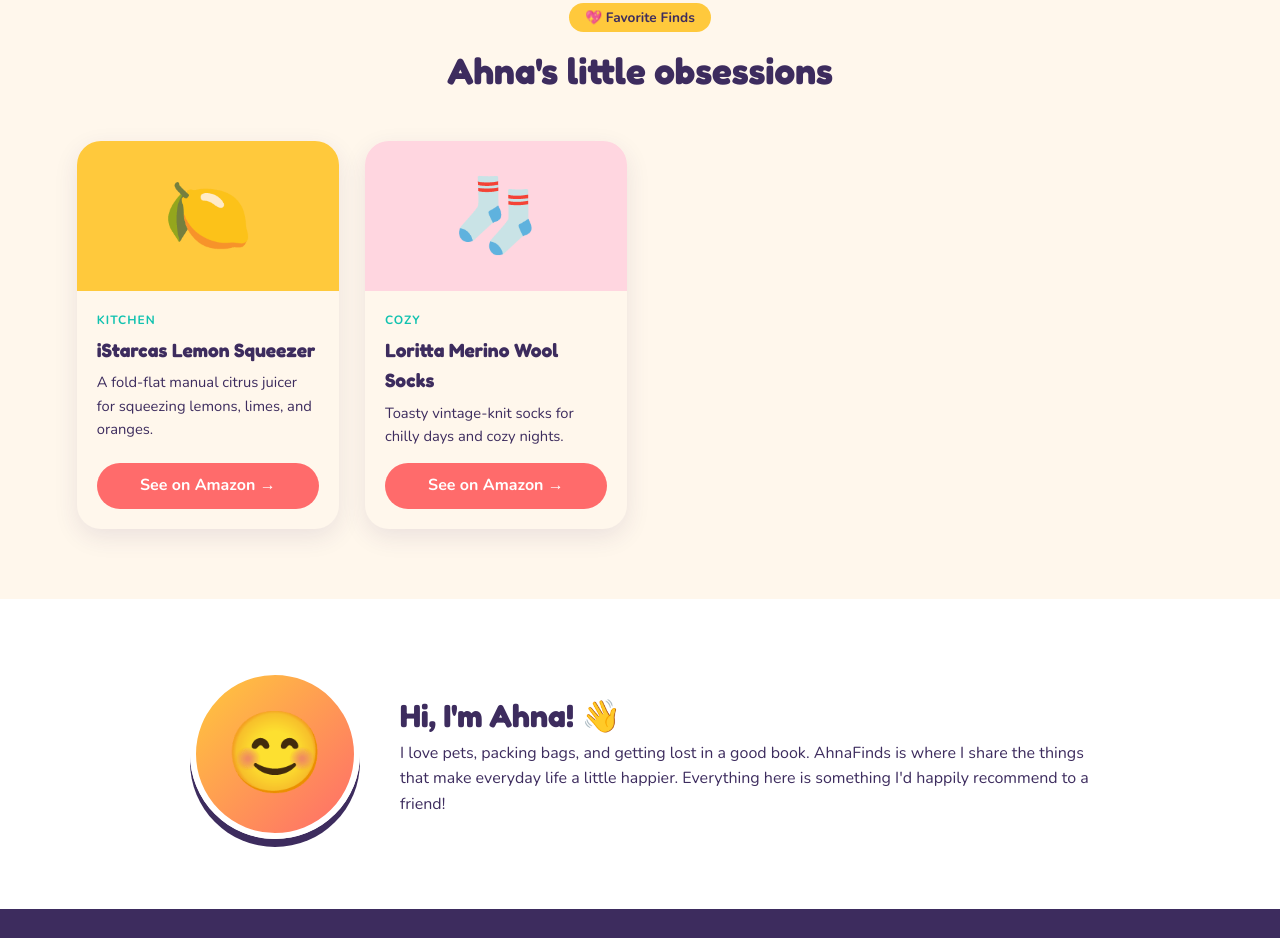
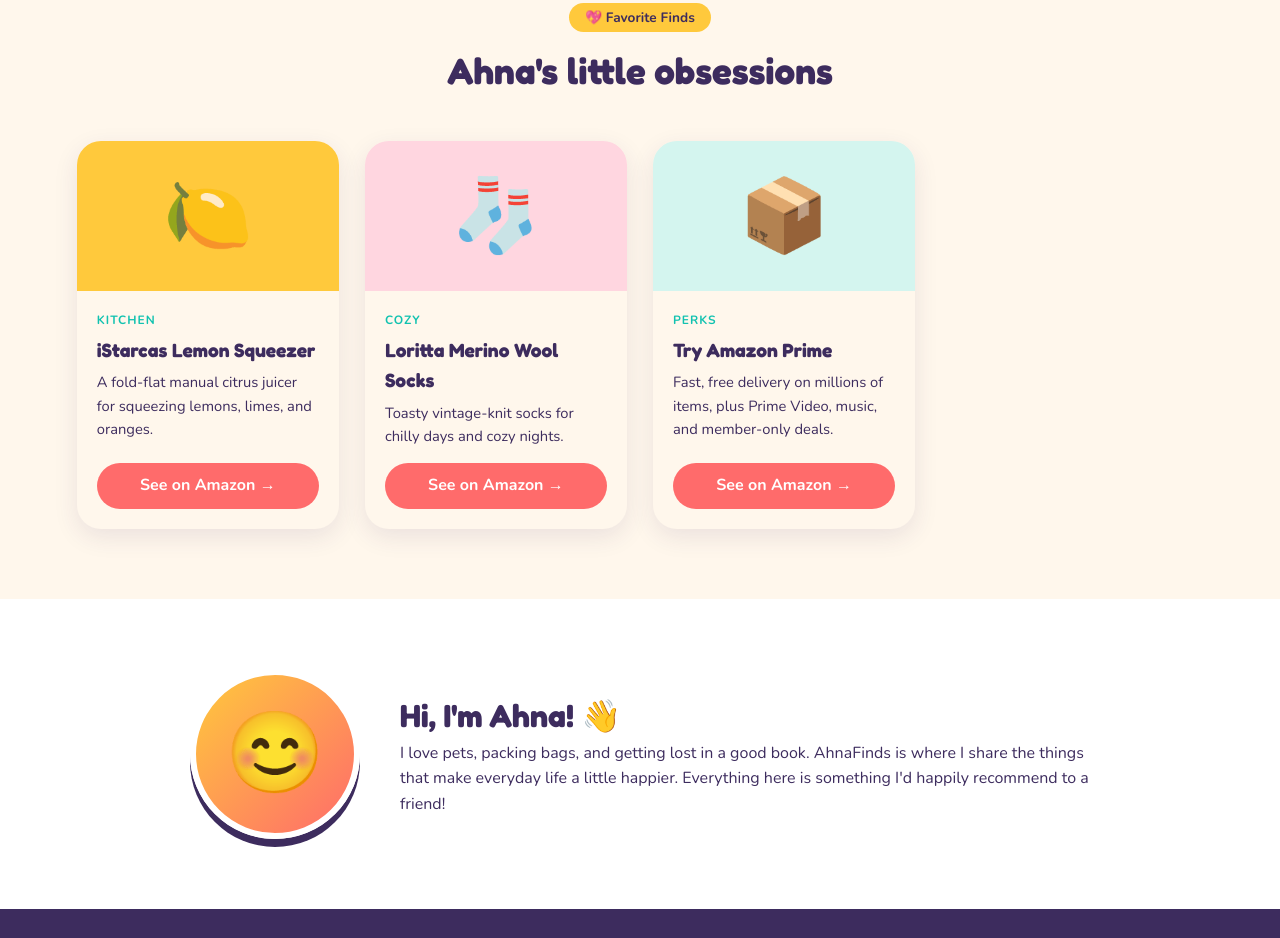
Before and after one commit to pterodactylservices-devdepartment/chicken-mk1, a plain HTML site: page index.html in a window 1280 px wide. Shown: the part 3605-4543 px from the top of the page. Drawn offline with nearby package versions, Linux system fonts and the light colour scheme.

Commit message:
Add Amazon Prime link to Favorite Finds

```diff
--- a/index.html
+++ b/index.html
@@ -123,6 +123,7 @@ footer p{max-width:700px;margin:8px auto}
     <!-- Favorite Finds -->
     <div class="card"><div class="img" style="background:var(--gold)">🍋</div><div class="body"><span class="tag">Kitchen</span><h3>iStarcas Lemon Squeezer</h3><p>A fold-flat manual citrus juicer for squeezing lemons, limes, and oranges.</p><a class="buy" target="_blank" rel="sponsored noopener" href="https://link.amazon/B07l1f2Kp">See on Amazon →</a></div></div>
     <div class="card"><div class="img" style="background:var(--pink)">🧦</div><div class="body"><span class="tag">Cozy</span><h3>Loritta Merino Wool Socks</h3><p>Toasty vintage-knit socks for chilly days and cozy nights.</p><a class="buy" target="_blank" rel="sponsored noopener" href="https://link.amazon/B06B3OyCm">See on Amazon →</a></div></div>
+    <div class="card"><div class="img" style="background:var(--mint)">📦</div><div class="body"><span class="tag">Perks</span><h3>Try Amazon Prime</h3><p>Fast, free delivery on millions of items, plus Prime Video, music, and member-only deals.</p><a class="buy" target="_blank" rel="sponsored noopener" href="https://amzn.to/4jfIVRs">See on Amazon →</a></div></div>
   </div>
 </section>
 
```
